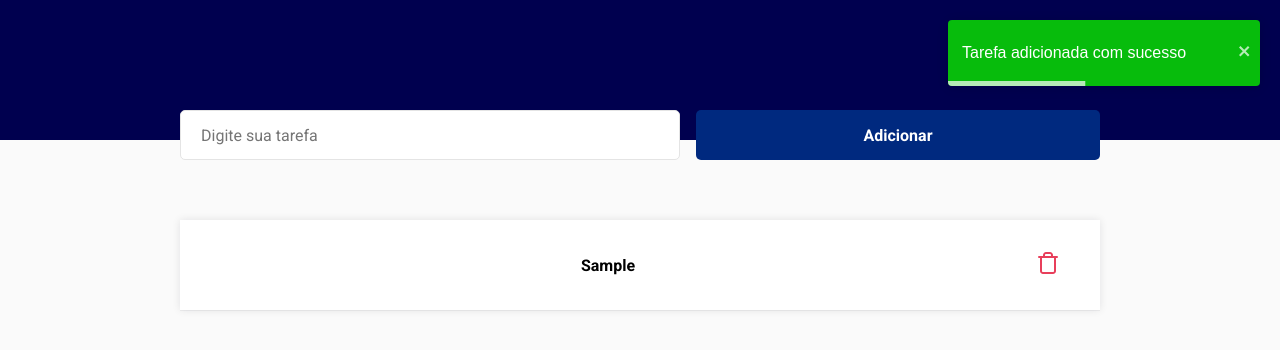
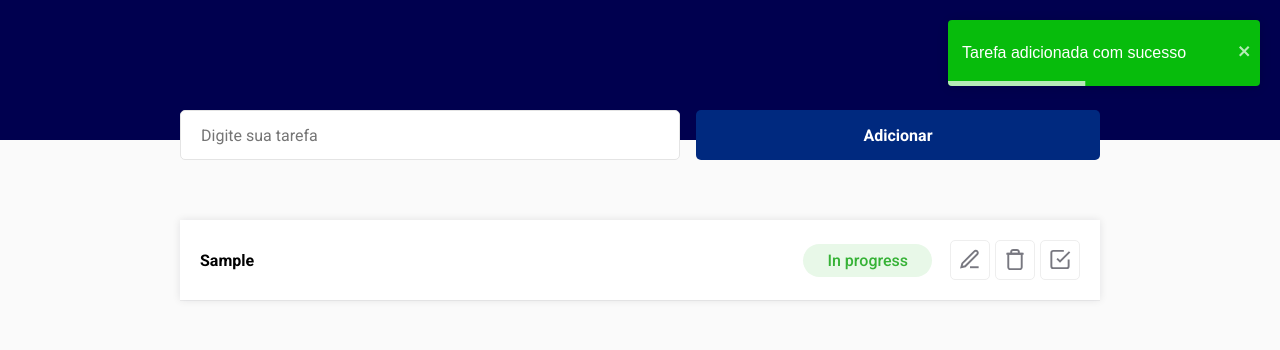
Before and after one commit to ronaldprofile/todolist-with-reactjs, a React (Create React App) app: page / in a window 1280 px wide. Both pictures are taken after typing "Sample" into the empty fields and a click on the button "Adicionar". Shown: the top 350 px of the page. Built offline with nearby package versions, Linux system fonts and the light colour scheme.

Commit message:
improving code organization

```diff
--- a/src/components/Todo/index.tsx
+++ b/src/components/Todo/index.tsx
@@ -1,44 +1,62 @@
-import { Container } from "./styles";
+import checkIcon from "../../images/check.svg";
+import editIcon from "../../images/edit.svg";
+import trashIcon from "../../images/trash.svg";
+import { StatusTodo } from "../StatusTodo";
+
+import { Container, Buttons } from "./styles";
 
 interface ITodo {
-  id: number;
   content: string;
+  isCompleted: boolean;
+  key: string;
 }
 
 interface ITodoProps {
   todo: ITodo;
+  markTodoAsCompleted: (key: string) => void;
+  editTodo: (key: string) => void;
+  deleteTodo: (key: string) => void;
 }
 
-export function Todo({ todo }: ITodoProps) {
+export function Todo({
+  todo,
+  markTodoAsCompleted,
+  editTodo,
+  deleteTodo
+}: ITodoProps) {
   return (
     <Container>
-      <div className="todo">
-        <span>{todo.id}</span>
-        <strong>{todo.content}</strong>
-        <button>
-          <svg
-            width="24"
-            height="24"
-            viewBox="0 0 24 24"
-            fill="none"
-            xmlns="http://www.w3.org/2000/svg"
-          >
-            <path
-              d="M3 6H5H21"
-              stroke="#E83F5B"
-              strokeWidth="2"
-              strokeLinecap="round"
-              strokeLinejoin="round"
-            />
-            <path
-              d="M8 6V4C8 3.46957 8.21071 2.96086 8.58579 2.58579C8.96086 2.21071 9.46957 2 10 2H14C14.5304 2 15.0391 2.21071 15.4142 2.58579C15.7893 2.96086 16 3.46957 16 4V6M19 6V20C19 20.5304 18.7893 21.0391 18.4142 21.4142C18.0391 21.7893 17.5304 22 17 22H7C6.46957 22 5.96086 21.7893 5.58579 21.4142C5.21071 21.0391 5 20.5304 5 20V6H19Z"
-              stroke="#E83F5B"
-              strokeWidth="2"
-              strokeLinecap="round"
-              strokeLinejoin="round"
-            />
-          </svg>
-        </button>
+      <strong>{todo.content}</strong>
+
+      <div className="actions">
+        <StatusTodo isCompleted={todo.isCompleted} />
+
+        <Buttons>
+          {todo.isCompleted ? (
+            <button onClick={() => deleteTodo(todo.key)} title="excluir tarefa">
+              <img src={trashIcon} alt="trash icon" />
+            </button>
+          ) : (
+            <>
+              <button onClick={() => editTodo(todo.key)} title="editar tarefa">
+                <img src={editIcon} alt="edit icon" />
+              </button>
+
+              <button
+                onClick={() => deleteTodo(todo.key)}
+                title="excluir tarefa"
+              >
+                <img src={trashIcon} alt="trash icon" />
+              </button>
+              <button
+                onClick={() => markTodoAsCompleted(todo.key)}
+                title="marcar como concluída"
+              >
+                <img src={checkIcon} alt="check icon" />
+              </button>
+            </>
+          )}
+        </Buttons>
       </div>
     </Container>
   );
--- a/src/components/Todo/styles.ts
+++ b/src/components/Todo/styles.ts
@@ -1,7 +1,6 @@
 import styled from "styled-components";
 
 export const Container = styled.div`
-  .todo {
   width: 100%;
   padding: 2rem;
   position: relative;
@@ -35,9 +34,29 @@ export const Container = styled.div`
     height: 100%;
   }
 
-    > button {
+  .actions {
+    display: flex;
+    align-items: center;
+    gap: 1.8rem;
+  }
+`;
+
+export const Buttons = styled.div`
+  display: flex;
+  gap: 0.5rem;
+
+  button {
+    padding: 0;
+    width: 4rem;
+    height: 4rem;
+
+    font-size: 0;
     background: transparent;
-      border: 0;
+    border: 1px solid #eeeeee;
+
+    transition: transform 0.2s;
+    &:hover {
+      transform: translateY(-4px);
     }
   }
 `;
```
Lines whose indentation alone changed are shown as unchanged.
